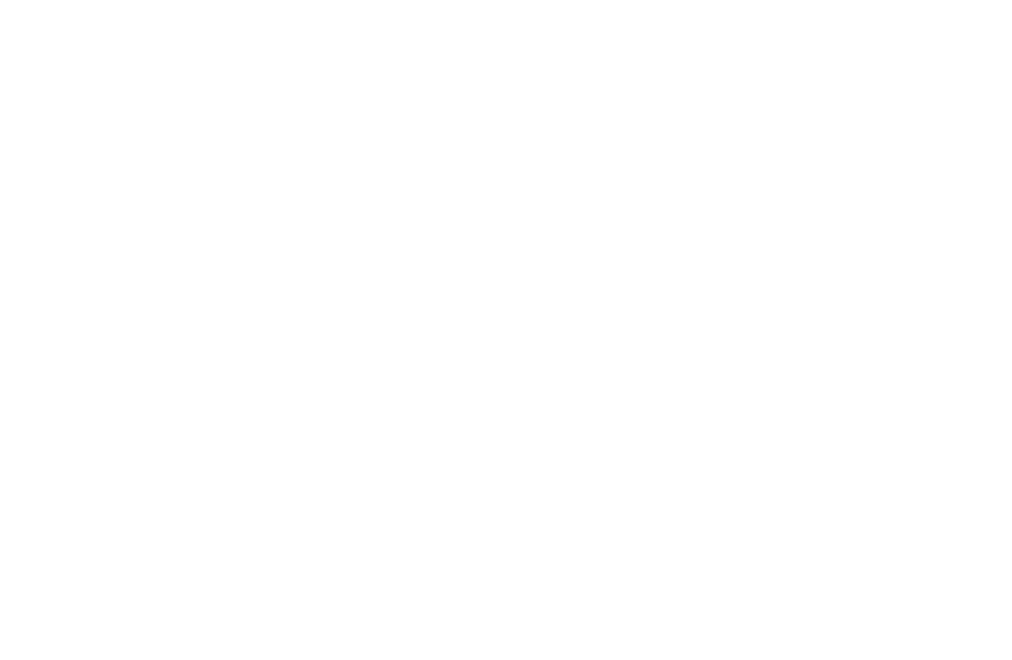
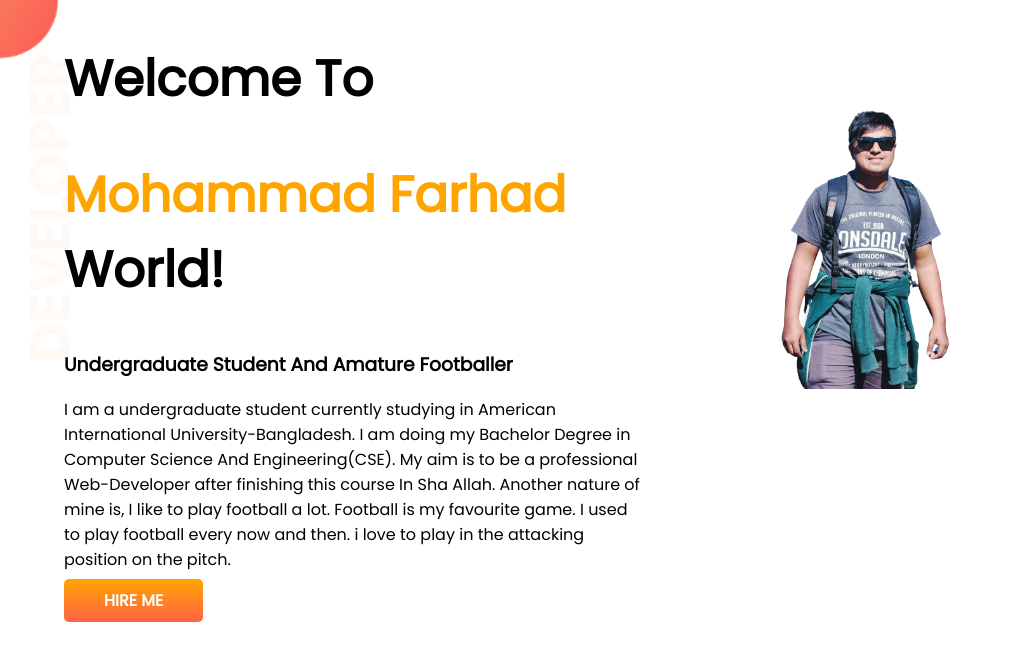
Before and after one commit to Farhad32155/developer-portfolio, a plain HTML site: page index.html in a window 1280 px wide. Shown: the whole page, without its empty margins (0-1012 px from the left). Drawn offline with Linux system fonts and the light colour scheme.

Commit message:
top banner added

```diff
--- a/index.html
+++ b/index.html
@@ -1,13 +1,40 @@
 <!DOCTYPE html>
 <html lang="en">
+
 <head>
     <meta charset="UTF-8">
     <meta http-equiv="X-UA-Compatible" content="IE=edge">
     <meta name="viewport" content="width=device-width, initial-scale=1.0">
     <title>Farhad Portfolio</title>
+    <link rel="preconnect" href="https://fonts.googleapis.com">
+    <link rel="preconnect" href="https://fonts.gstatic.com" crossorigin>
+    <link href="https://fonts.googleapis.com/css2?family=Poppins&display=swap" rel="stylesheet">
     <link rel="stylesheet" href="style.css">
 </head>
+
 <body>
+    <section class="top-banner">
+        <div class="half-width">
+            <h1>Welcome To</h1>
+            <h1><span class="orange-color">Mohammad Farhad</span> World!</h1>
+            <h3>Undergraduate Student And Amature Footballer</h3>
+            <p>I am a undergraduate student currently studying in American International University-Bangladesh. I am
+                doing
+                my Bachelor Degree in Computer Science And Engineering(CSE). My aim is to be a professional
+                Web-Developer
+                after finishing this course In Sha Allah. Another nature of mine is, I like to play football a lot.
+                Football
+                is my favourite game. I used to play football every now and then. i love to play in the attacking
+                position
+                on the pitch.</p>
+            <a class="link-button" target="_blank" href="https://github.com/Farhad32155">HIRE ME</a>
+
+        </div>
+        <div class="half-width">
+            <img src="images/farhad-boga.png" alt="This is my image from bandarban tour.">
+        </div>
+    </section>
 
 </body>
+
 </html>
--- a/style.css
+++ b/style.css
@@ -0,0 +1,35 @@
+body{
+    font-family: 'Poppins', sans-serif;
+    margin: 0;
+}
+h1{
+    font-size: 50px;
+}
+.orange-color{
+    color: orange;
+}
+section{
+    display: flex;
+}
+.half-width{
+    width: 50%;
+    padding-left: 5%;
+}
+.half-width img{
+    width: 45%;
+    padding-bottom: 100%;
+    padding-left: 2%;
+}
+.link-button{
+    text-decoration: none;
+    background-image: linear-gradient(orange,tomato);
+    padding: 10px 40px;
+    border-radius: 5px;
+    color: white;
+    font-weight: 700;
+
+}
+.top-banner{
+    background-image: url(images/top-banner.png);
+    background-repeat: no-repeat;
+}
```
Also changed, not shown: images/dream-bg.png (added), images/exp-bg.png (added), images/farhad-boga.png (added), images/jhankar.png (added), images/jhankar2.png (added), images/my-bg.png (added), images/my-bg2.png (added), images/top-banner.png (added), 7 other files.
